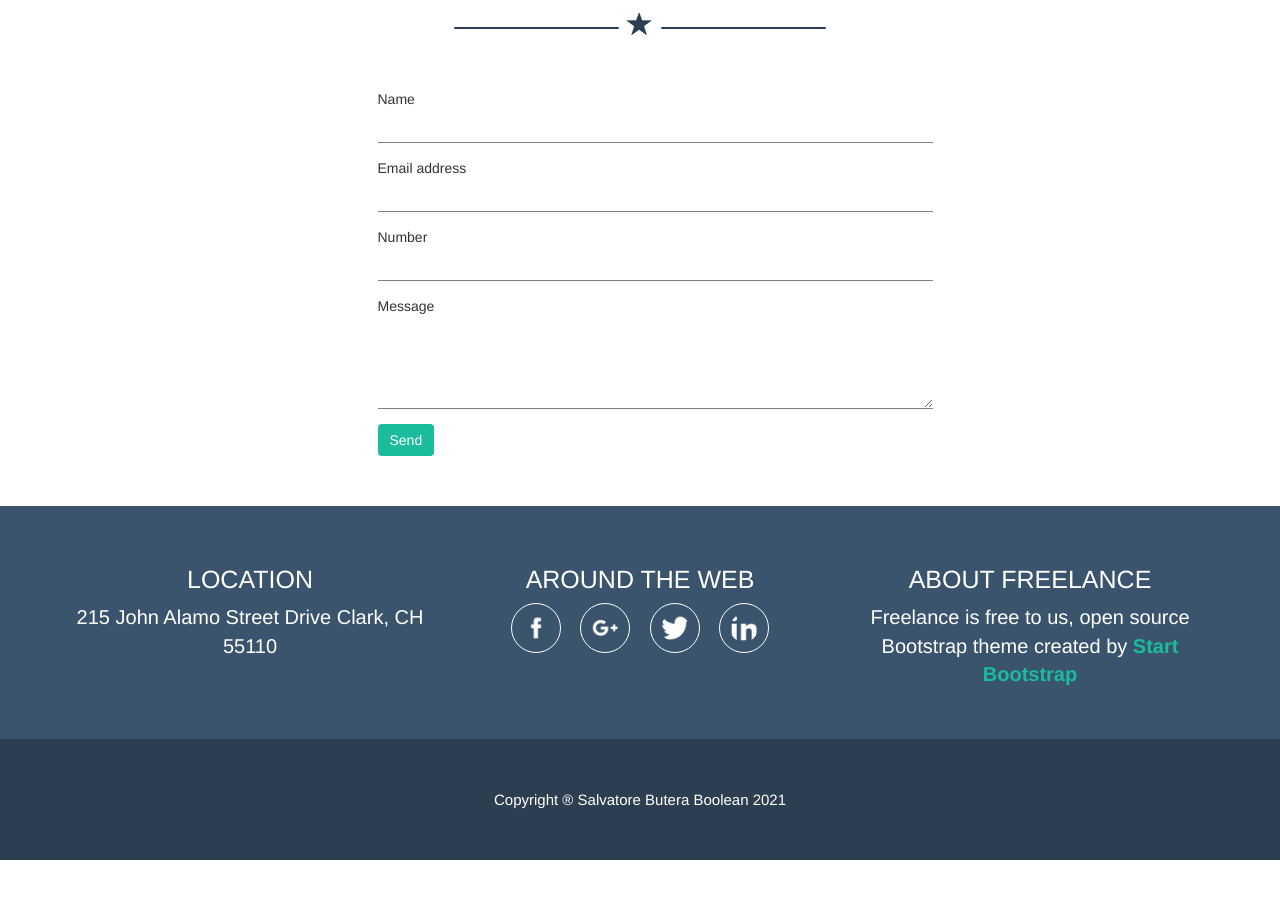
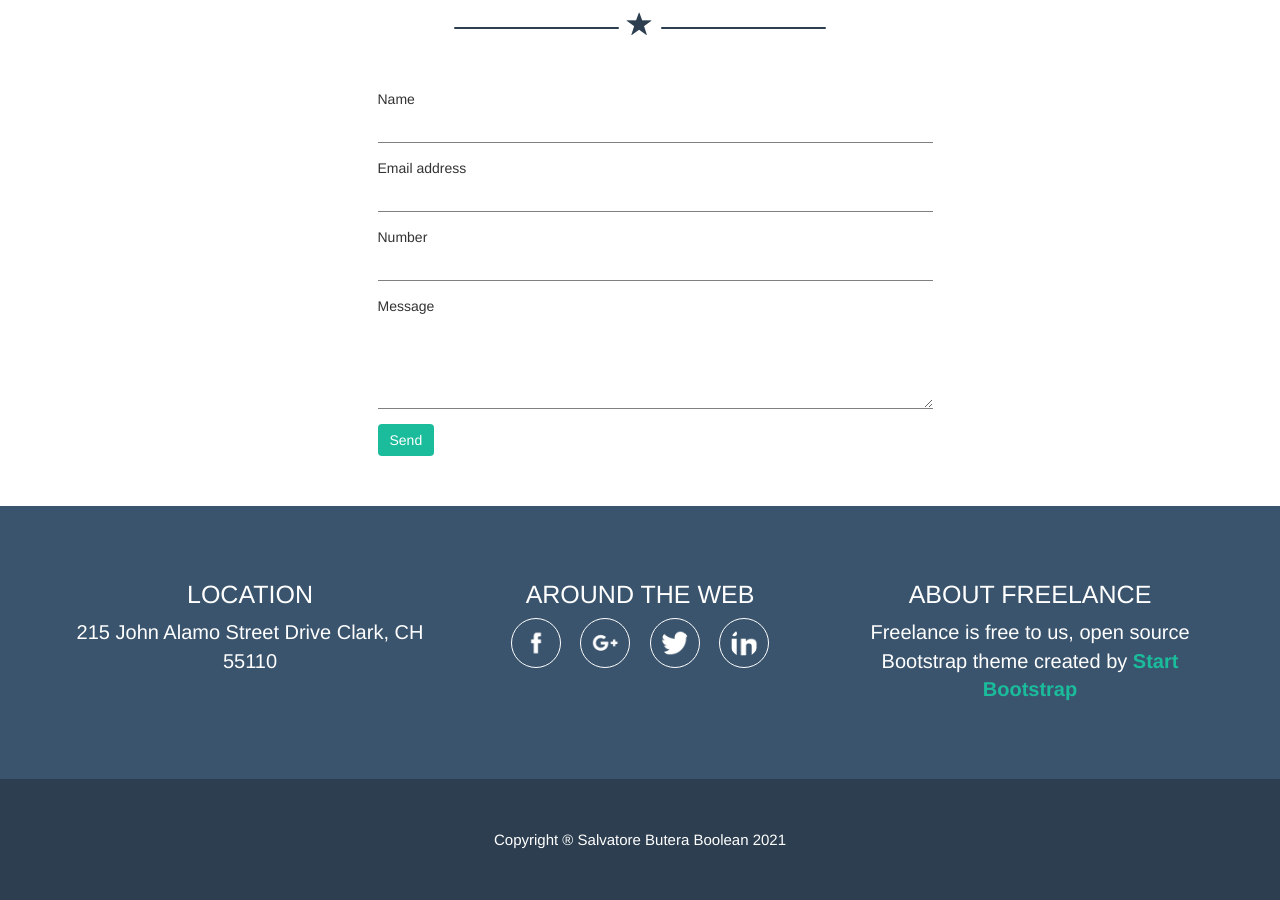
Before and after one commit to SalvatoreB98/html-css-bootstrap-freelancer, a plain HTML site: page index.html in a window 1280 px wide. Shown: the part 1858-2758 px from the top of the page. Before the commit the page ends 2718 px from the top, so only its background shows below. Drawn offline with nearby package versions, Linux system fonts and the light colour scheme.

Commit message:
footer update

```diff
--- a/index.html
+++ b/index.html
@@ -146,10 +146,15 @@
             <div class="container">
                 <div class="row">
                     <div class="col-xs-12 col-md-4">
+                        <div class="location">
+                            <div class="location">
                                 <h4>LOCATION</h4>
                                 <address>215 John Alamo Street Drive Clark, CH 55110</address>
                             </div>
+                        </div>
+                    </div>
                     <div class="col-xs-12 col-md-4">
+                        <div class="around-web">
                             <h4>AROUND THE WEB</h4>
                             <div class="icon-container">
                                 <a href="#"><img src="img/facebook-icon.png" alt="facebook-icon" class="img-circle"></a>
@@ -158,9 +163,12 @@
                                 <a href="#"><img src="img/linkedin.png" alt="linkedin icon" class="img-circle"></a>
                             </div>
                         </div>
+                    </div>
                     <div class="col-xs-12 col-md-4">
+                        <div class="about-freelance">
                             <h4>ABOUT FREELANCE</h4>
                             <div>Freelance is free to us, open source Bootstrap theme created by <strong>Start Bootstrap</strong></div>
+                        </div>
                     </div>
                 </div>
             </div>
@@ -168,6 +176,7 @@
         <div class="footer-bottom">
             Copyright ® Salvatore Butera Boolean 2021
         </div>
+
     </footer>
 </body>
 </html>
--- a/style.css
+++ b/style.css
@@ -156,6 +156,9 @@ footer address, footer div{
 .icon-container a{
     padding: 0px 7px;
 }
+.location, .around-web, .about-freelance{
+    margin: 25px 0px;
+}
 /* ABOUT */
 .green-bg p{
     color: white;
```
Lines whose indentation alone changed are shown as unchanged.
